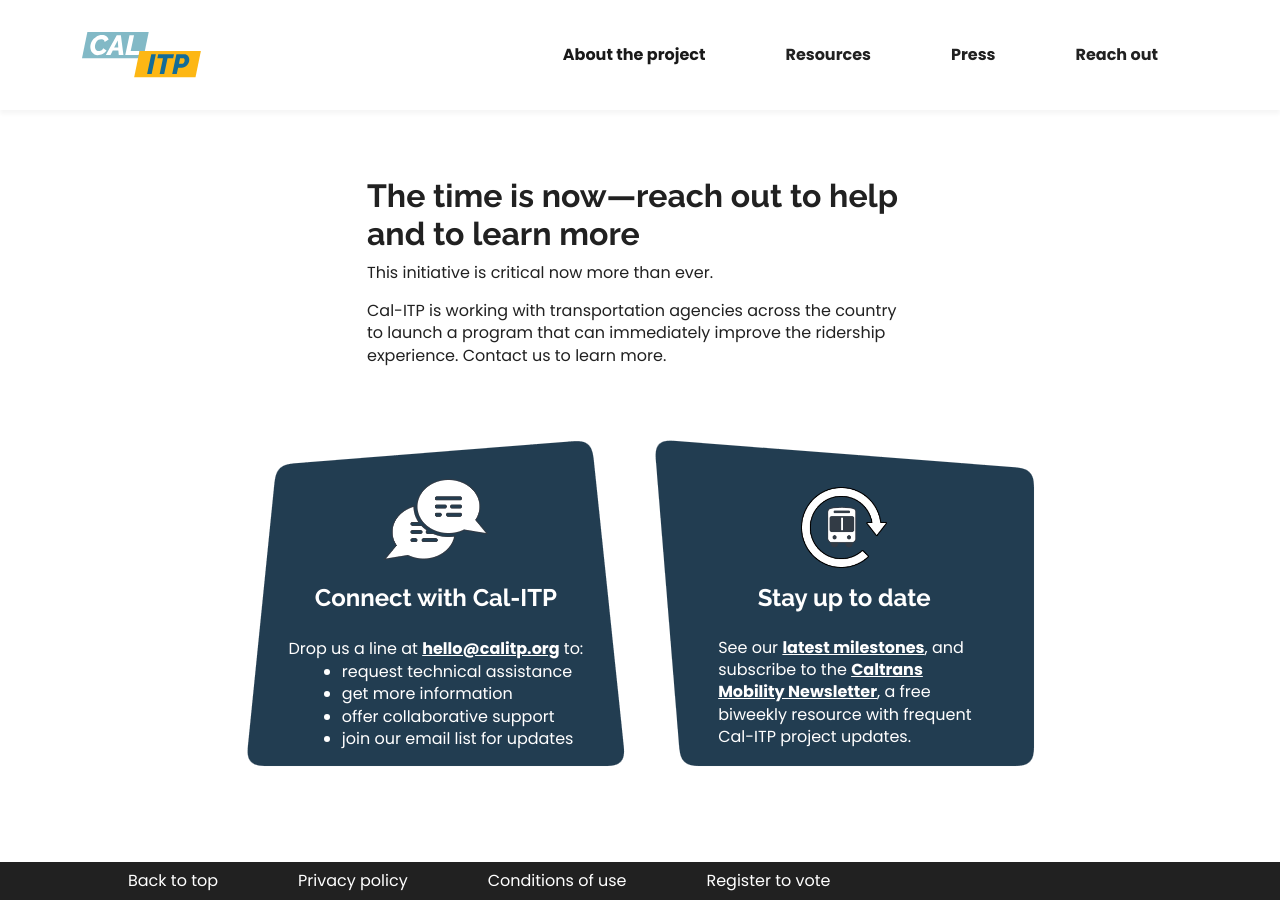
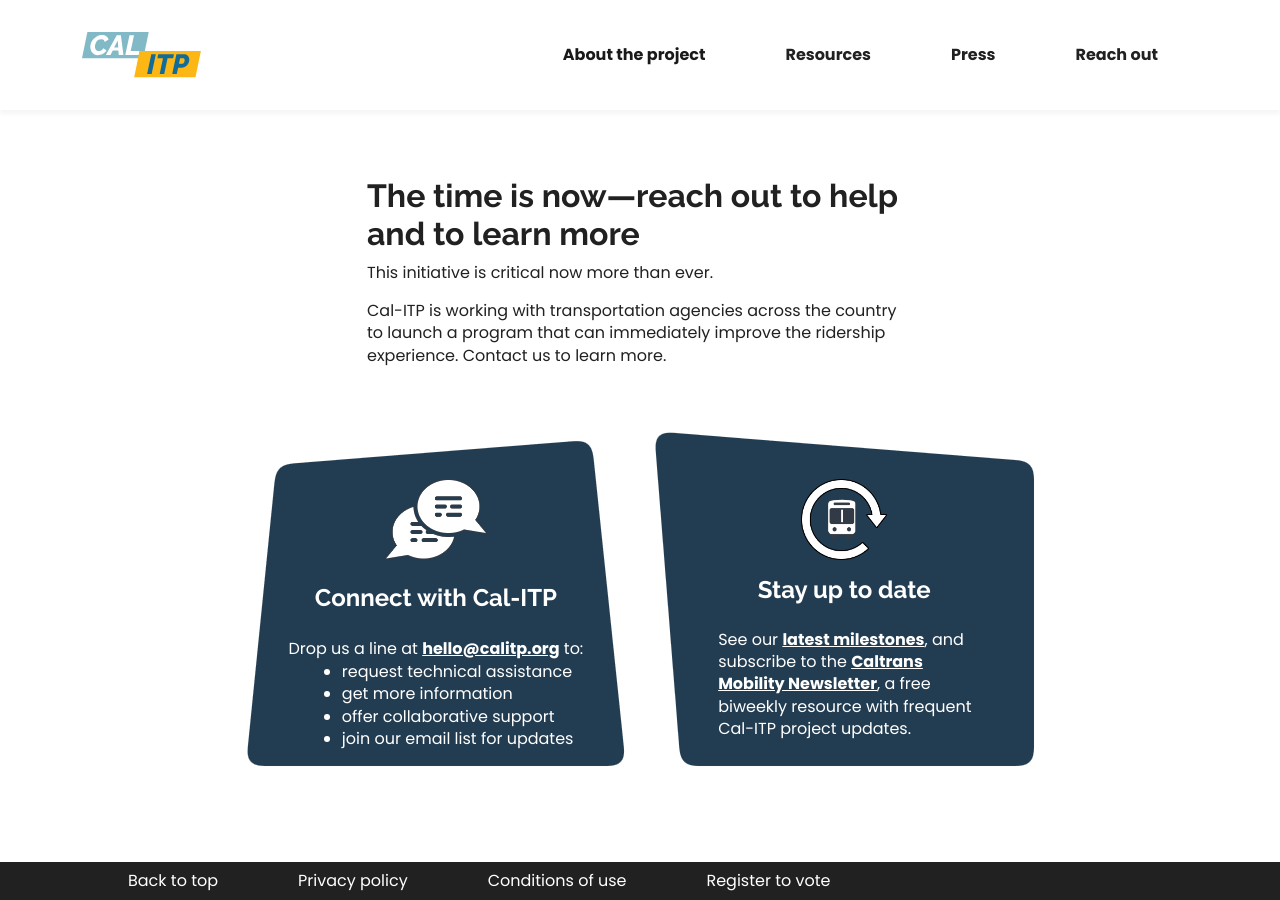
Before and after one commit to cal-itp/calitp.org, a Jekyll site: the page built from src/index.html, in a window 1280 px wide and 900 px high, scrolled down 3395 px. Built offline with Jekyll 4.4.1, drawn with Linux system fonts in a browser that asks for light colours.

Commit message:
Update src/index.html

```diff
--- a/src/index.html
+++ b/src/index.html
@@ -149,7 +149,7 @@
   <div class="col-md-auto">
     &nbsp;
   </div>
-  <div class="background-slate-5 shadow pt-3 pt-md-5 px-md-5 px-3 mt-2 col-md-4 col-12 text-center rhombus-3">
+  <div class="background-slate-5 shadow pt-3 pt-md-5 px-md-5 px-3 col-md-4 col-12 text-center rhombus-3">
     <picture><img
         src="images/stay-up-to-date.png"
         alt="A bus nearly surrounded by a semicircular arrow, meant to indicate that transit content is being refreshed"
```
